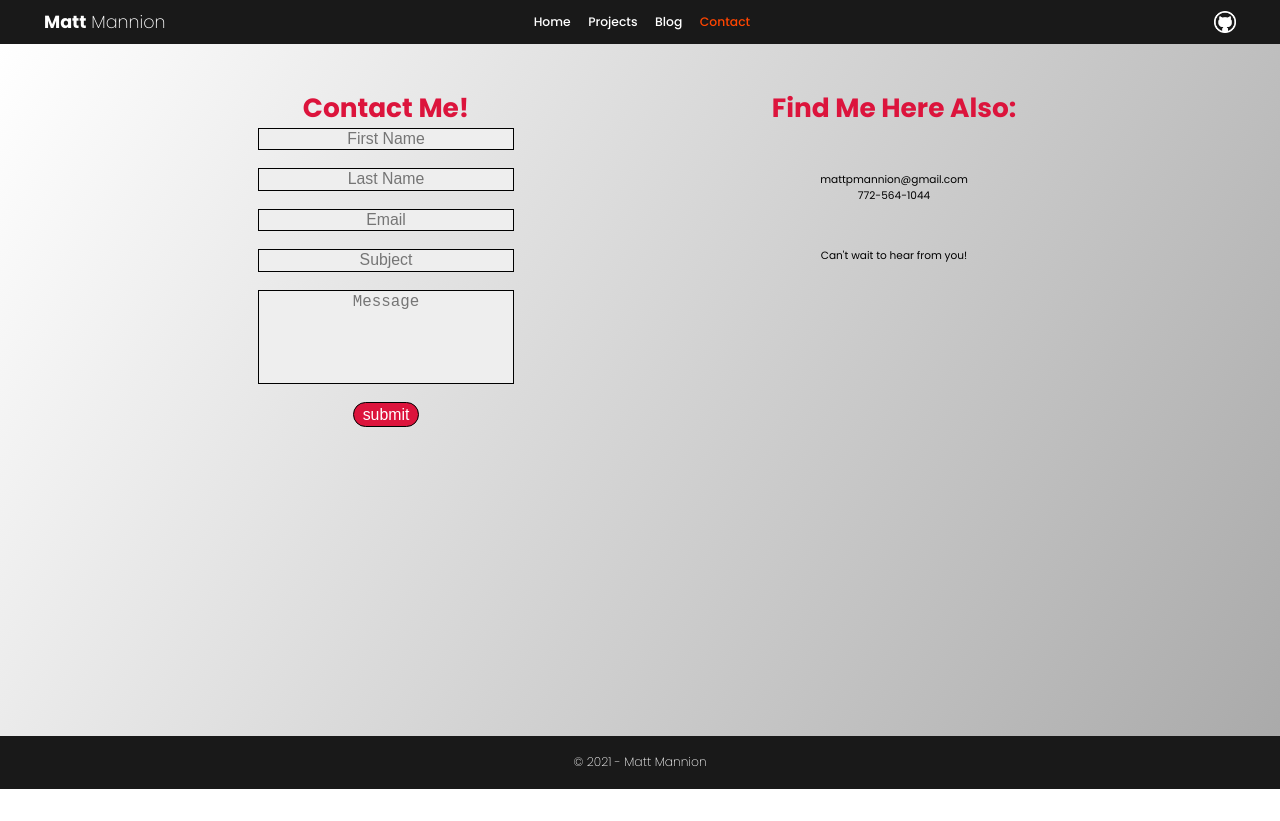
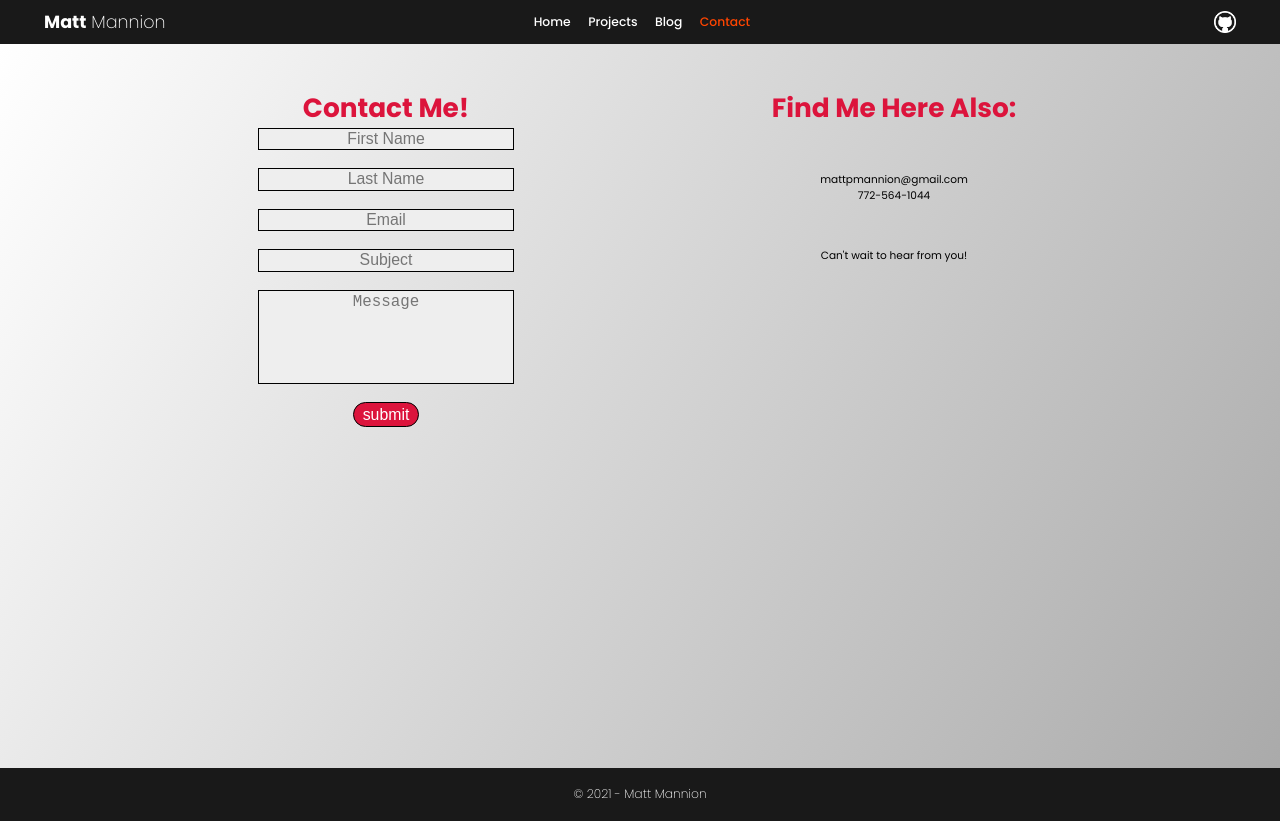
Before and after one commit to mattmannion/portfolio, a Next.js app in the folder ne/: page /contact in a window 1280 px wide. Before the commit the page ends 800 px from the top, so only its background shows below. Built offline with nearby package versions, Linux system fonts and the light colour scheme.

Commit message:
minor changes

```diff
--- a/ne/sass/pages/_contact.scss
+++ b/ne/sass/pages/_contact.scss
@@ -4,7 +4,7 @@
   align-items: baseline;
 
   background: linear-gradient(120deg, white, #aaa);
-  height: 81vh;
+  height: 85vh;
 
   padding: 0rem 15rem;
   padding-top: 5rem;
```
